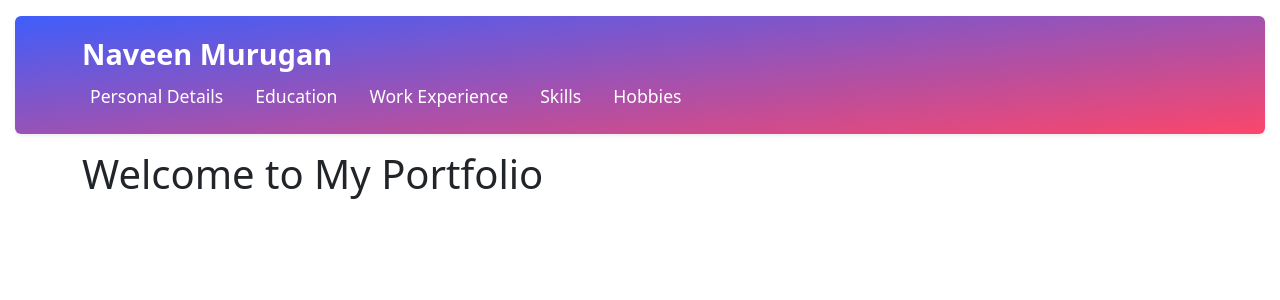
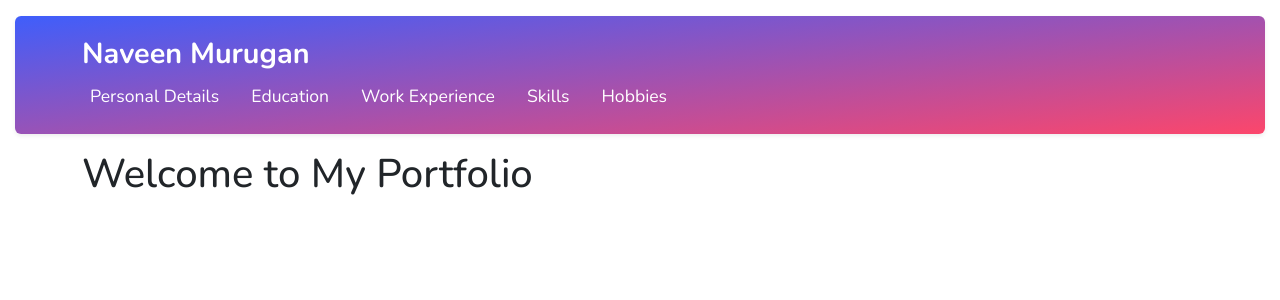
Before and after one commit to Naveen-JM/my-profile, a React (Vite) app: page / in a window 1280 px wide. Shown: the top 300 px of the page. Built offline with nearby package versions, Linux system fonts and the light colour scheme.

Commit message:
addednewfont

```diff
--- a/src/App.css
+++ b/src/App.css
@@ -0,0 +1,8 @@
+@import url('https://fonts.googleapis.com/css2?family=Nunito:ital,wght@0,200..1000;1,200..1000&display=swap');
+
+* {
+    font-family: "Nunito", sans-serif;
+    font-optical-sizing: auto;
+    font-weight: normal;
+    font-style: normal;
+  }
--- a/src/index.css
+++ b/src/index.css
@@ -0,0 +1,8 @@
+@import url('https://fonts.googleapis.com/css2?family=Nunito:ital,wght@0,200..1000;1,200..1000&display=swap');
+
+html,body {
+    font-family: "Nunito", sans-serif;
+    font-optical-sizing: auto;
+    font-weight: normal;
+    font-style: normal;
+  }
```
